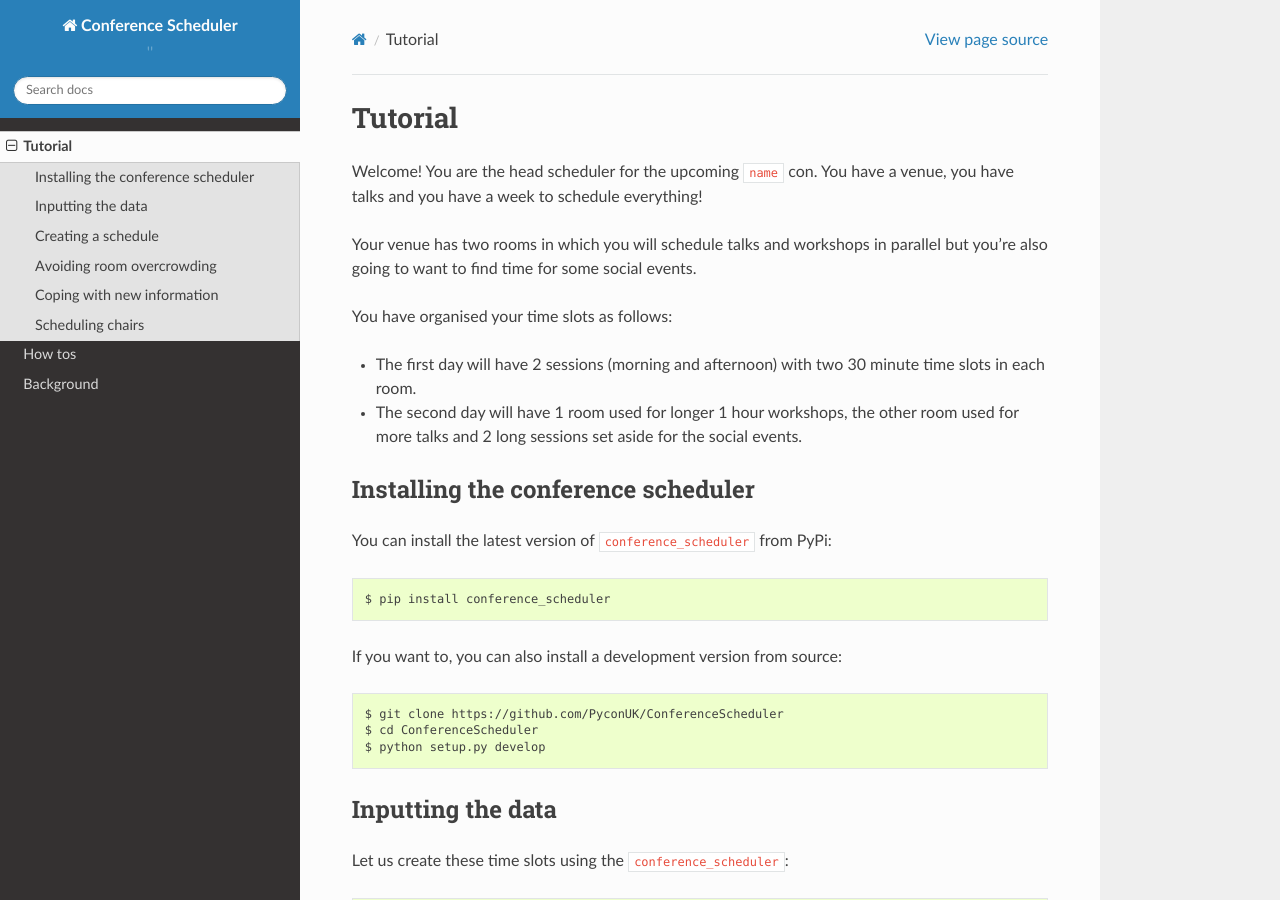
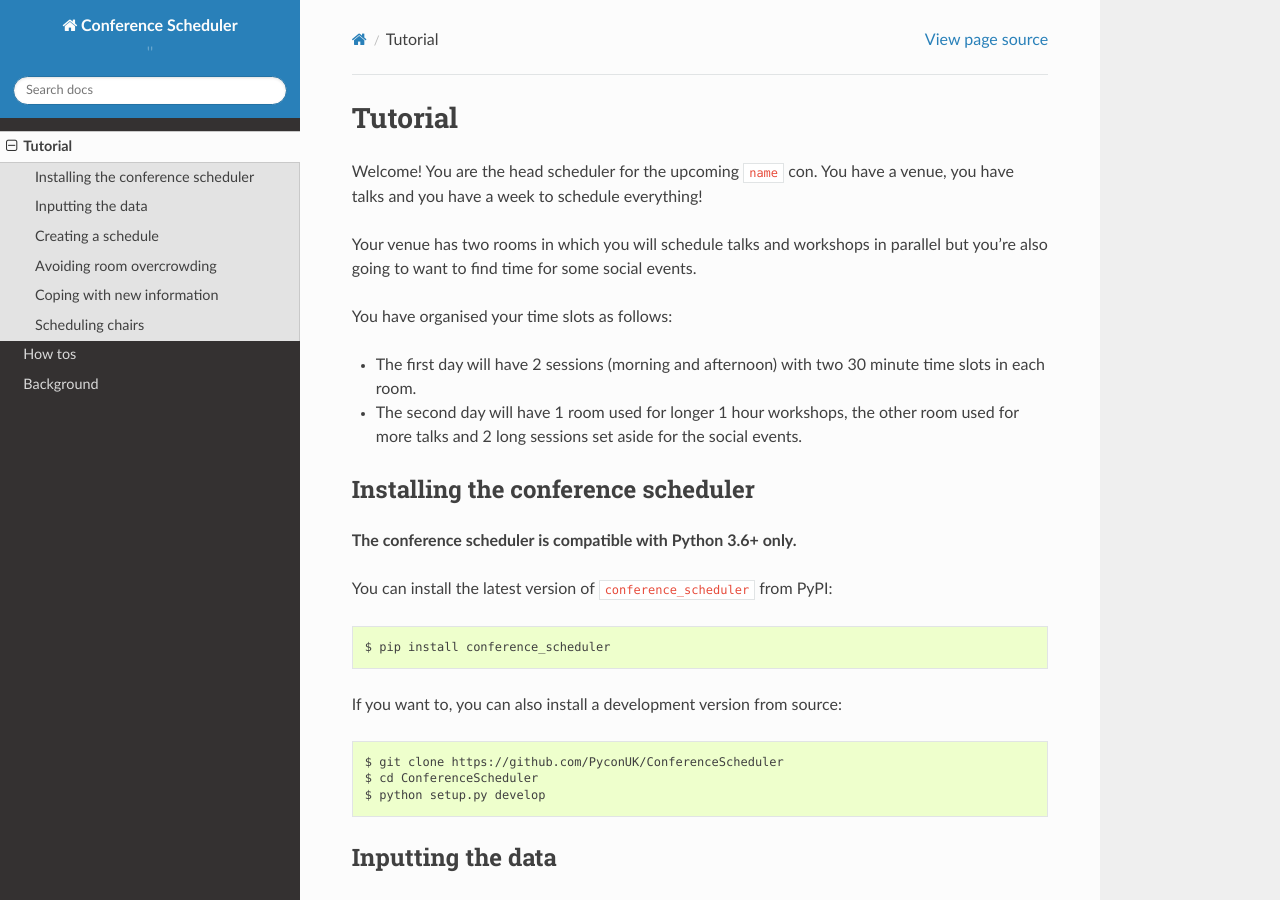
Before and after one commit to PyconUK/ConferenceScheduler, a Sphinx documentation site: the page built from docs/tutorial/index.rst, in a window 1280 px wide and 900 px high. Built offline with Sphinx 7.4.7 and the Read the Docs theme 2.0.0, drawn with Linux system fonts in a browser that asks for light colours.

Commit message:
Add note about py3.6

```diff
--- a/docs/tutorial/index.rst
+++ b/docs/tutorial/index.rst
@@ -17,7 +17,9 @@ You have organised your time slots as follows:
 Installing the conference scheduler
 -----------------------------------
 
-You can install the latest version of :code:`conference_scheduler` from PyPi::
+**The conference scheduler is compatible with Python 3.6+ only.**
+
+You can install the latest version of :code:`conference_scheduler` from PyPI::
 
     $ pip install conference_scheduler
 
```
